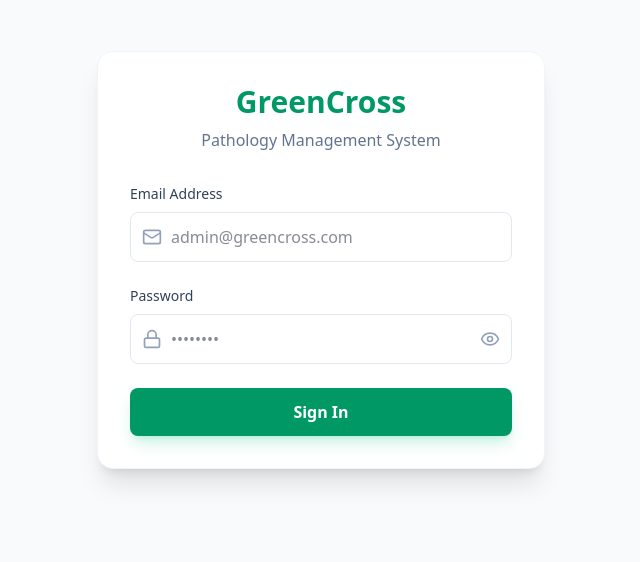
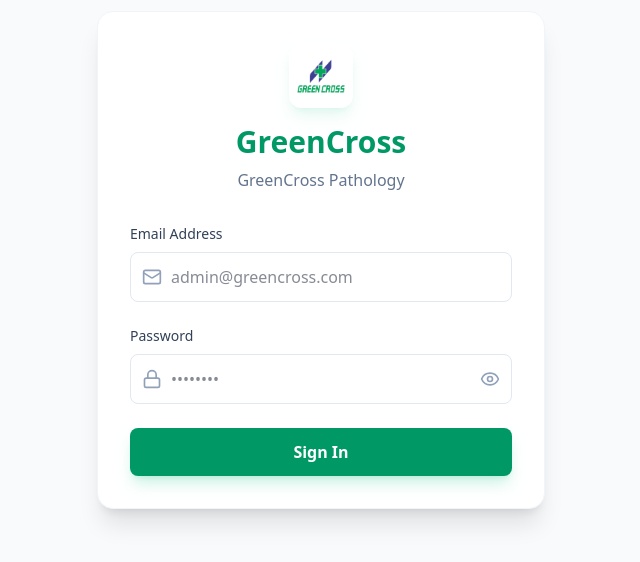
Before and after one commit to Ajayvtl/elab-backendui, a Next.js app: page /login in a window 1280 px wide. Shown: the part 140-702 px from the top of the page, without its empty margins (319-959 px from the left). Built offline with nearby package versions, Linux system fonts and the light colour scheme; no server answers.

Commit message:
Enhance login page with dynamic branding and logo

```diff
--- a/src/app/login/page.tsx
+++ b/src/app/login/page.tsx
@@ -6,12 +6,15 @@
 import toast from 'react-hot-toast';
 import { Lock, Mail, Loader2, Eye, EyeOff } from 'lucide-react';
 
+import { useSettings } from "@/context/SettingsContext";
+
 export default function LoginPage() {
     const [email, setEmail] = useState('');
     const [password, setPassword] = useState('');
     const [loading, setLoading] = useState(false);
     const [showPassword, setShowPassword] = useState(false);
     const { login } = useAuth();
+    const { settings } = useSettings();
 
     const handleSubmit = async (e: React.FormEvent) => {
         e.preventDefault();
@@ -44,8 +47,13 @@
         <div className="min-h-screen flex items-center justify-center bg-slate-50 dark:bg-slate-900 transition-colors">
             <div className="bg-white dark:bg-slate-800 p-8 rounded-2xl shadow-xl w-full max-w-md border border-slate-100 dark:border-slate-700">
                 <div className="text-center mb-8">
-                    <h1 className="text-3xl font-bold text-emerald-600 mb-2">GreenCross</h1>
-                    <p className="text-slate-500 dark:text-slate-400">Pathology Management System</p>
+                    {settings.logo && (
+                        <div className="w-16 h-16 mx-auto mb-4 bg-white rounded-xl shadow-lg shadow-emerald-500/10 p-2 flex items-center justify-center">
+                            <img src={settings.logo} alt={settings.brand_name} className="w-full h-full object-contain" />
+                        </div>
+                    )}
+                    <h1 className="text-3xl font-bold text-emerald-600 mb-2">{settings.brand_name || 'GreenCross'}</h1>
+                    <p className="text-slate-500 dark:text-slate-400">{settings.site_name || 'Pathology Management System'}</p>
                 </div>
 
                 <form onSubmit={handleSubmit} className="space-y-6">
```
